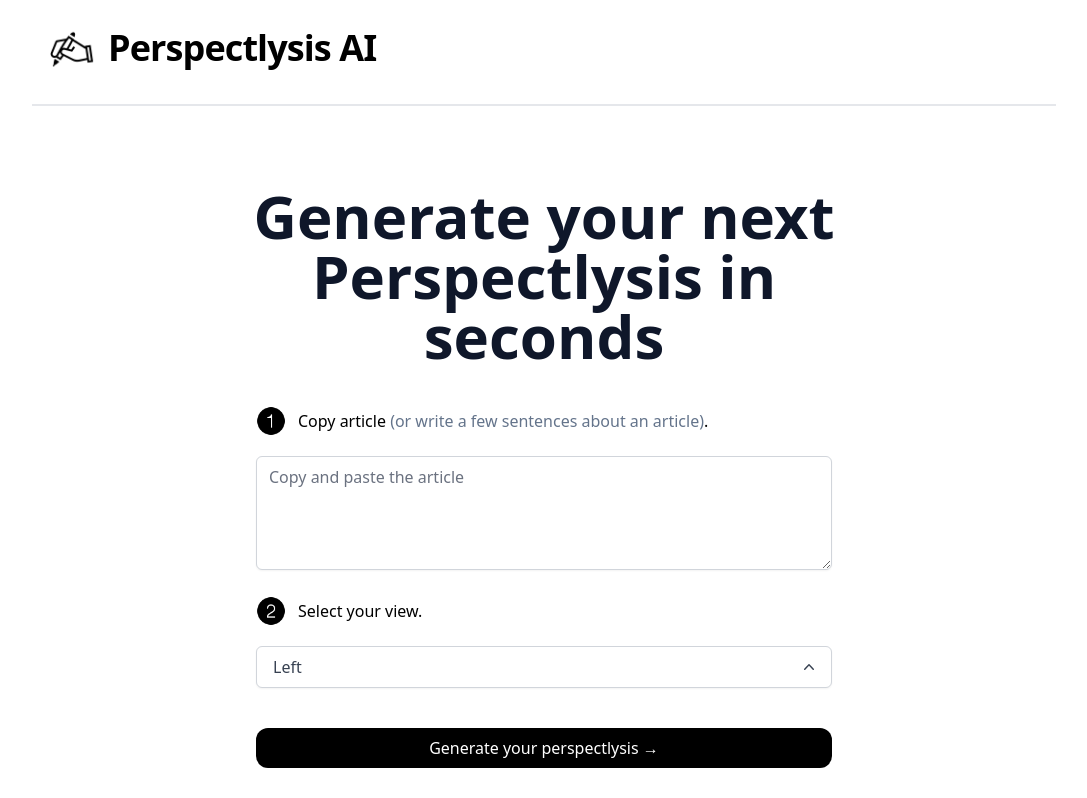
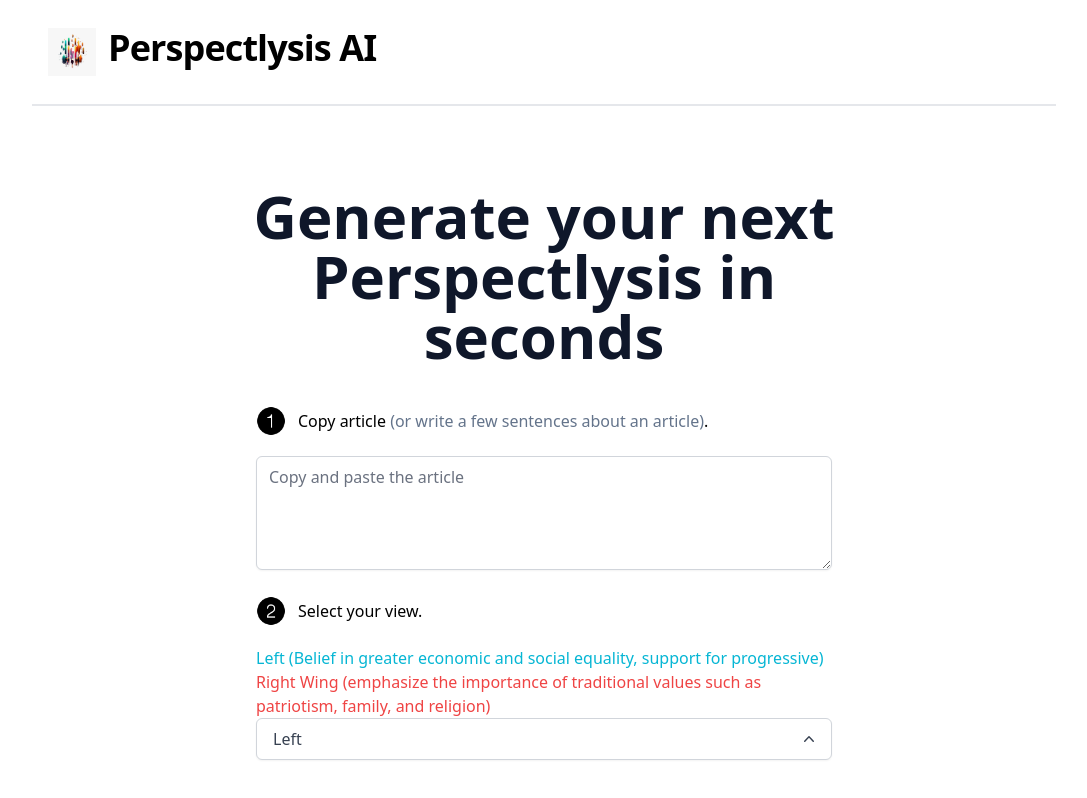
Before and after one commit to calsaviour/perspectlysis-ai, a Next.js app: page / in a window 1280 px wide. Shown: the top 798 px of the page, without its empty margins (96-1183 px from the left). Built offline with nearby package versions, Linux system fonts and the light colour scheme.

Commit message:
Add description for left and right wing

```diff
--- a/components/Header.tsx
+++ b/components/Header.tsx
@@ -7,7 +7,7 @@
       <Link href="/" className="flex space-x-3">
         <Image
           alt="header text"
-          src="/writingIcon.png"
+          src="/perspectlysis.jpeg"
           className="sm:w-12 sm:h-12 w-8 h-8"
           width={32}
           height={32}
--- a/pages/index.tsx
+++ b/pages/index.tsx
@@ -110,6 +110,14 @@
             <Image src="/2-black.png" width={30} height={30} alt="1 icon" />
             <p className="text-left font-medium">Select your view.</p>
           </div>
+          <div>
+            <p className="text-left font-medium text-cyan-500">
+              Left (Belief in greater economic and social equality, support for progressive)
+            </p>
+            <p className="text-left font-medium text-red-500">
+              Right Wing (emphasize the importance of traditional values such as patriotism, family, and religion)
+            </p>
+          </div>
           <div className="block">
             <DropDown vibe={vibe} setVibe={(newVibe) => setVibe(newVibe)} />
           </div>
```
Also changed, not shown: public/perspectlysis.jpeg (added).
